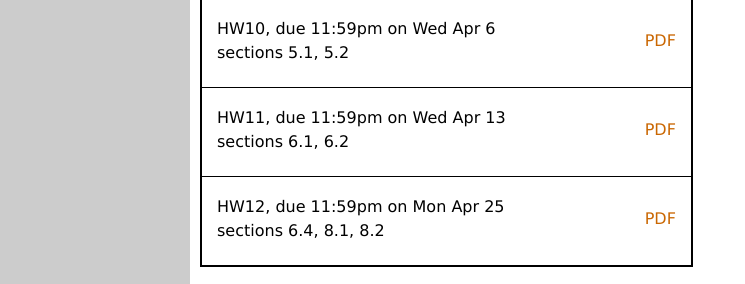
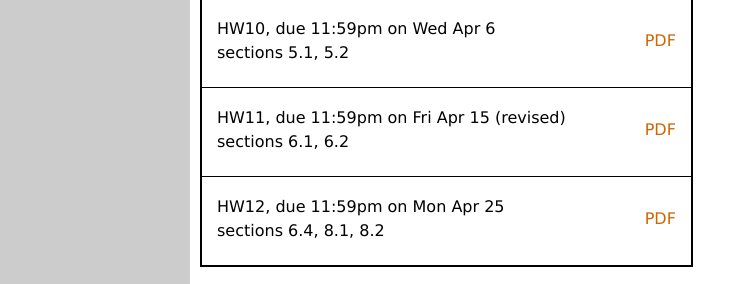
Before and after one commit to bueler/math314, a Jekyll site: the page built from homework.md, in a window 1280 px wide and 900 px high, scrolled down 525 px. Shown: the part 613-897 px from the top of the window, without its empty margins (0-745 px from the left). Built offline with Jekyll 4.4.1, drawn with Linux system fonts in a browser that asks for light colours.

Commit message:
revised date for HW11; revised schedule

```diff
--- a/_data/homework.yml
+++ b/_data/homework.yml
@@ -42,7 +42,7 @@ homework:
   sections: 5.1, 5.2
   blank: HW10.pdf
 - name: HW11
-  due: 11:59pm on Wed Apr 13
+  due: 11:59pm on Fri Apr 15 (revised)
   sections: 6.1, 6.2
   blank: HW11.pdf
 - name: HW12
```
Also changed, not shown: 4 other files.
